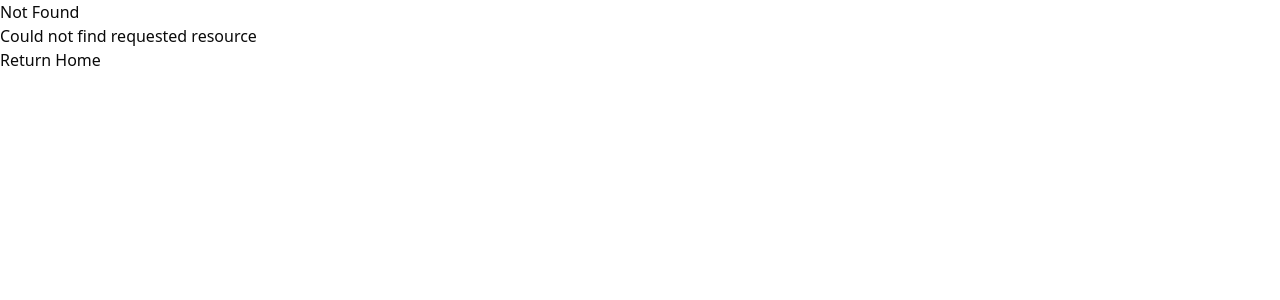
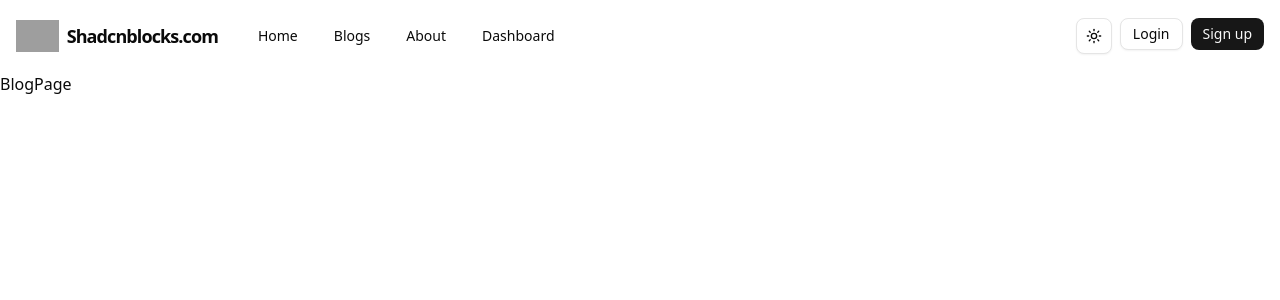
Before and after one commit to anisulislampranto/blog-client, a Next.js app: page /blogs/1 in a window 1280 px wide. Before the commit this address had no page. Shown: the top 300 px of the page. Built offline with nearby package versions, Linux system fonts and the light colour scheme; grey boxes are pictures that could not be loaded.

Commit message:
blog page init

```diff
--- /dev/null
+++ b/src/app/(commonLayout)/blogs/[id]/page.tsx
@@ -0,0 +1,5 @@
+export default function BlogPage() {
+    return (
+        <div>BlogPage</div>
+    )
+}
```
